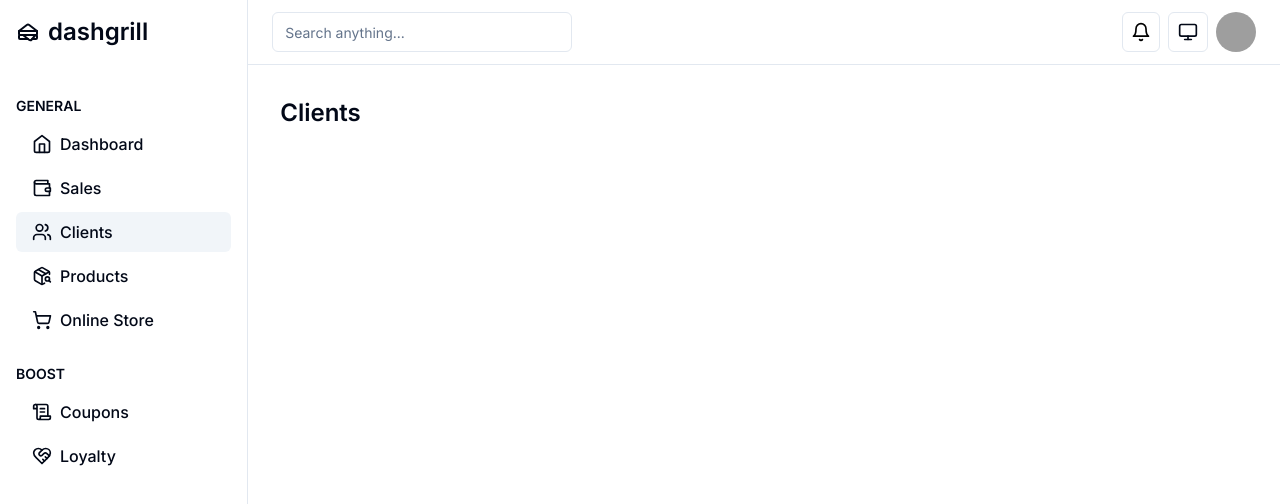
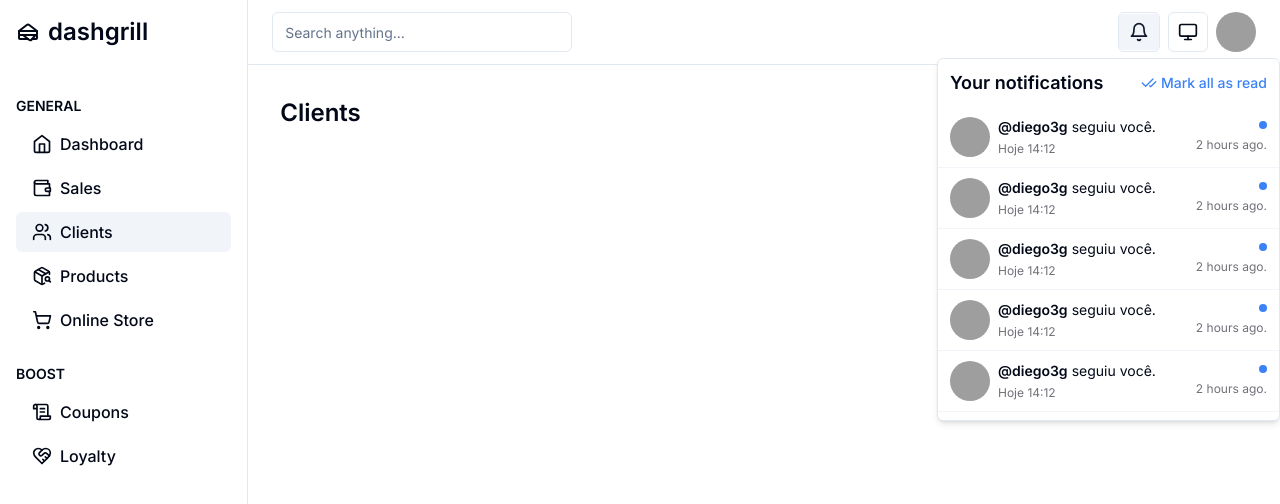
Before and after one commit to izaiasmorais/dashgrill, a Next.js app: page /clients in a window 1280 px wide. Both pictures are taken after a click on the button 1141 px from the left and 32 px from the top of the page. Shown: the top 504 px of the page. Built offline with nearby package versions, Linux system fonts and the light colour scheme; grey boxes are pictures that could not be loaded.

Commit message:
chore: complete notification component

```diff
--- a/src/components/dashboard/chart-type-select.tsx
+++ b/src/components/dashboard/chart-type-select.tsx
@@ -14,7 +14,7 @@ export function ChartTypeSelect() {
 	const update = useStore((state) => state.update);
 	const type = useStore((state) => state.type);
 
-	const types = ["line", "bar", "area", "scatter"];
+	const types = ["line", "area", "bar", "scatter"];
 
 	return (
 		<Select value={type.toLowerCase()} onValueChange={(e) => update(e)}>
--- a/src/components/header/header.tsx
+++ b/src/components/header/header.tsx
@@ -1,17 +1,14 @@
 import { Avatar, AvatarFallback, AvatarImage } from "../ui/avatar";
-import { Button } from "../ui/button";
 import { Input } from "../ui/input";
-import { Moon, Bell } from "lucide-react";
 import { ThemeSwitcher } from "./theme-switcher";
+import { Notifications } from "./notifications";
 
 export function Header() {
 	return (
 		<header className="flex w-full justify-between py-3 px-6 border-b">
 			<Input placeholder="Search anything..." className="w-[300px]" />
 			<div className="flex gap-2">
-				<Button className="bg-white hover:bg-slate-50 border p-2">
-					<Bell color="black" size={20} />
-				</Button>
+				<Notifications />
 
 				<ThemeSwitcher />
 
--- /dev/null
+++ b/src/components/header/notification.tsx
@@ -0,0 +1,31 @@
+"use client";
+import { Avatar, AvatarImage, AvatarFallback } from "@radix-ui/react-avatar";
+
+export function Notification() {
+	return (
+		<div className="flex justify-between gap-10 items-center cursor-pointer">
+			<div className="flex gap-2">
+				<Avatar>
+					<AvatarImage
+						className="w-10 h-10 rounded-full"
+						src="https://github.com/diego3g.png"
+					/>
+					<AvatarFallback>DF</AvatarFallback>
+				</Avatar>
+
+				<div className="flex flex-col justify-start gap-1 ">
+					<p className="flex items-center text-sm gap-1">
+						<span className="font-semibold">@diego3g </span>
+						seguiu você.
+					</p>
+					<span className="text-xs text-zinc-500">Hoje 14:12</span>
+				</div>
+			</div>
+
+			<div className="flex flex-col gap-2 items-end">
+				<div className="bg-blue-500 rounded-full w-2 h-2" />
+				<span className="text-zinc-500 text-xs">2 hours ago.</span>
+			</div>
+		</div>
+	);
+}
--- /dev/null
+++ b/src/components/header/notifications.tsx
@@ -0,0 +1,51 @@
+"use client";
+import {
+	Menubar,
+	MenubarContent,
+	MenubarItem,
+	MenubarMenu,
+	MenubarSeparator,
+	MenubarTrigger,
+} from "@/components/ui/menubar";
+import { Bell, CheckCheck } from "lucide-react";
+import { Notification } from "./notification";
+
+export function Notifications() {
+	return (
+		<Menubar className="p-0 m-0">
+			<MenubarMenu>
+				<MenubarTrigger className="m-0 py-2 px-[10px] cursor-pointer">
+					<Bell size={20} />
+				</MenubarTrigger>
+				<MenubarContent>
+					<MenubarItem className="flex justify-between items-center mb-2">
+						<span className="text-lg font-semibold">Your notifications</span>
+						<span className="text-sm text-blue-500 font-medium flex gap-1 items-center">
+							<CheckCheck size={16} /> Mark all as read
+						</span>
+					</MenubarItem>
+					<MenubarItem>
+						<Notification />
+					</MenubarItem>
+					<MenubarSeparator />
+					<MenubarItem>
+						<Notification />
+					</MenubarItem>
+					<MenubarSeparator />
+					<MenubarItem>
+						<Notification />
+					</MenubarItem>
+					<MenubarSeparator />
+					<MenubarItem>
+						<Notification />
+					</MenubarItem>
+					<MenubarSeparator />
+					<MenubarItem>
+						<Notification />
+					</MenubarItem>
+					<MenubarSeparator />
+				</MenubarContent>
+			</MenubarMenu>
+		</Menubar>
+	);
+}
```
